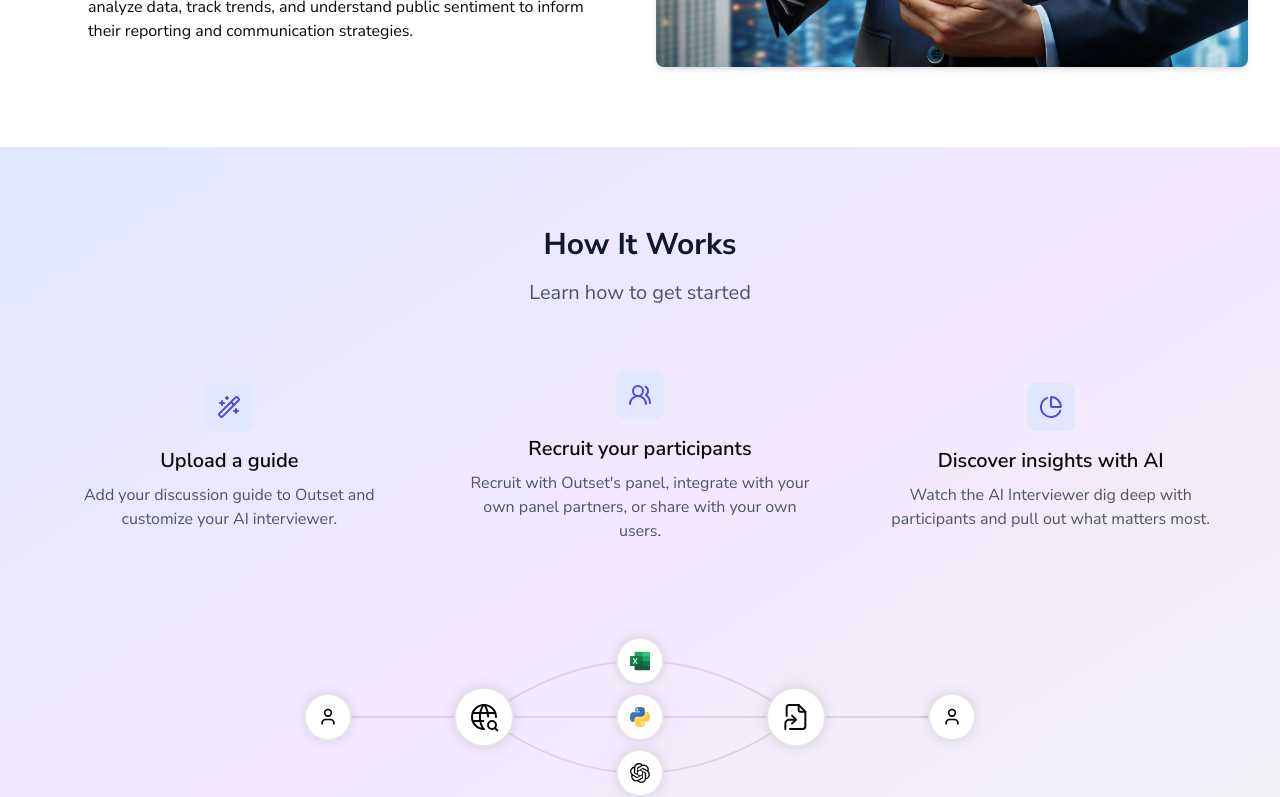
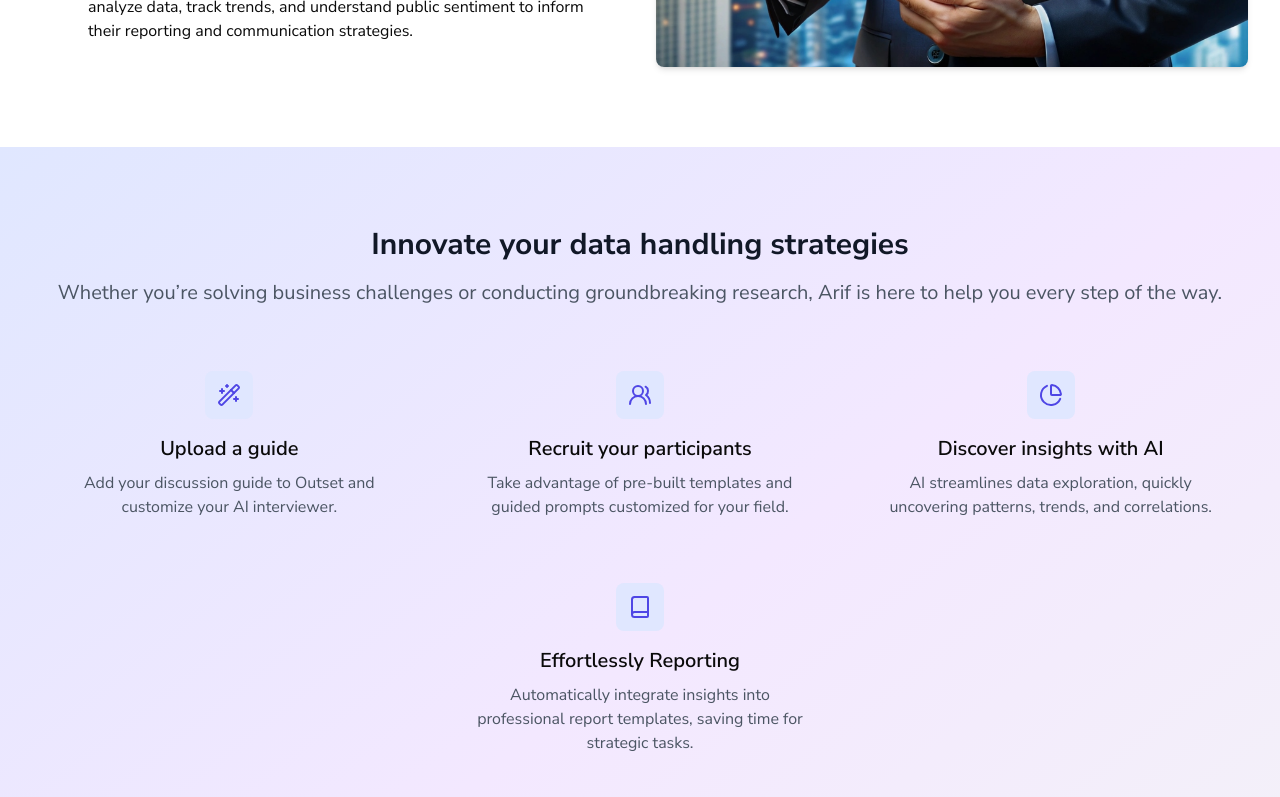
Before and after one commit to gariftech/goarif-profile, a Next.js app: page / in a window 1280 px wide. Shown: the part 2000-2797 px from the top of the page. Built offline with nearby package versions, Linux system fonts and the light colour scheme.

Commit message:
fix: update typwriting

```diff
--- a/src/app/home/how-it-work.tsx
+++ b/src/app/home/how-it-work.tsx
@@ -1,6 +1,6 @@
 'use client'
 
-import { ChartPie, UsersRound, WandSparkles } from 'lucide-react'
+import { Book, ChartPie, UsersRound, WandSparkles } from 'lucide-react'
 import { motion } from 'motion/react'
 import { AnimateFlow } from './partials/animate-flow'
 
@@ -14,13 +14,19 @@ const features = [
     icon: UsersRound,
     title: 'Recruit your participants',
     description:
-      "Recruit with Outset's panel, integrate with your own panel partners, or share with your own users.",
+      "Take advantage of pre-built templates and guided prompts customized for your field.",
   },
   {
     icon: ChartPie,
     title: 'Discover insights with AI',
     description:
-      'Watch the AI Interviewer dig deep with participants and pull out what matters most.',
+      'AI streamlines data exploration, quickly uncovering patterns, trends, and correlations.',
+  },
+  {
+    icon: Book,
+    title: 'Effortlessly Reporting',
+    description:
+      'Automatically integrate insights into professional report templates, saving time for strategic tasks.',
   },
 ]
 
@@ -29,11 +35,11 @@ export default function HowItWork() {
     <div className="py-20 bg-gradient-to-br from-indigo-100 via-purple-100 to-gray-100">
       <div className="max-w-7xl mx-auto px-4 sm:px-6 lg:px-8">
         <div className="text-center">
-          <h2 className="text-3xl font-bold text-gray-900 mb-4">How It Works</h2>
-          <p className="text-xl text-gray-600 mb-10">Learn how to get started</p>
-
+          <h2 className="text-3xl font-bold text-gray-900 mb-4">Innovate your data handling strategies</h2>
+          <p className="text-xl text-gray-600 mb-10">Whether you’re solving business challenges or conducting groundbreaking research, Arif is here to help you every step of the way. </p>
           <div className="grid grid-cols-1 sm:grid-cols-2 md:grid-cols-3 gap-4">
             {features.map((item, index) => {
+              const isLastItem = index === features.length - 1;
               return (
                 <motion.div
                   key={item.title}
@@ -41,7 +47,9 @@ export default function HowItWork() {
                   whileInView={{ opacity: 1, y: 0 }}
                   viewport={{ once: true, amount: 0.3 }}
                   transition={{ duration: 0.5, delay: 0.2 * (index + 1) }}
-                  className="p-6 hover:bg-white rounded-xl h-full flex flex-col items-center justify-center hover:shadow-xl transition-all duration-500"
+                  className={`p-6 hover:bg-white rounded-xl h-full flex flex-col items-center justify-center hover:shadow-xl transition-all duration-500 ${
+                    isLastItem ? 'md:col-start-2' : ''
+                  }`}
                 >
                   <div className="w-12 h-12 bg-indigo-100 rounded-lg flex items-center justify-center mb-4">
                     <item.icon className="w-6 h-6 text-indigo-600" />
--- a/src/components/layout/footer.tsx
+++ b/src/components/layout/footer.tsx
@@ -11,15 +11,11 @@ import { Input } from '../ui/input'
 
 const services = [
   {
-    title: 'Data Visualization',
+    title: 'Data Cleaning',
     link: '#',
   },
   {
-    title: 'Predictive Analytics',
-    link: '#',
-  },
-  {
-    title: 'Business Intelligence',
+    title: 'Data Visualization',
     link: '#',
   },
   {
@@ -27,7 +23,11 @@ const services = [
     link: '#',
   },
   {
-    title: 'Data Cleaning',
+    title: 'Business Intelligence ',
+    link: '#',
+  },
+  {
+    title: 'Predictive Analysis',
     link: '#',
   },
 ]
@@ -38,34 +38,26 @@ const resources = [
     link: '#',
   },
   {
+    title: 'Case Studies',
+    link: '#',
+  },
+  {
     title: 'Whitepapers',
     link: '#',
   },
   {
-    title: 'Case Studies',
+    title: 'Knowledge Base',
     link: '#',
   },
   {
-    title: 'Webinars',
-    link: '#',
-  },
-  {
-    title: 'Help Center',
+    title: 'Tutorial',
     link: '#',
   },
 ]
 
 const tools = [
   {
-    title: 'Tableau',
-    link: '#',
-  },
-  {
-    title: 'Power BI',
-    link: '#',
-  },
-  {
-    title: 'Excel',
+    title: 'Python',
     link: '#',
   },
   {
@@ -73,10 +65,19 @@ const tools = [
     link: '#',
   },
   {
-    title: 'R',
+    title: 'LLM',
+    link: '#',
+  },
+  {
+    title: 'RAG',
+    link: '#',
+  },
+  {
+    title: 'LangChain',
     link: '#',
   },
 ]
+
 
 const socialMedia = [
   {
@@ -129,8 +130,7 @@ export default function Footer() {
                 </Link>
               </h2>
               <p className="mb-4">
-                Empowering businesses with data-driven decisions. Our expert team of analysts
-                transforms raw data into actionable insights.
+                Turn insights into business decisions, better, faster, cost efficient.
               </p>
               <form className="flex flex-col sm:flex-row gap-2">
                 <Input
```
